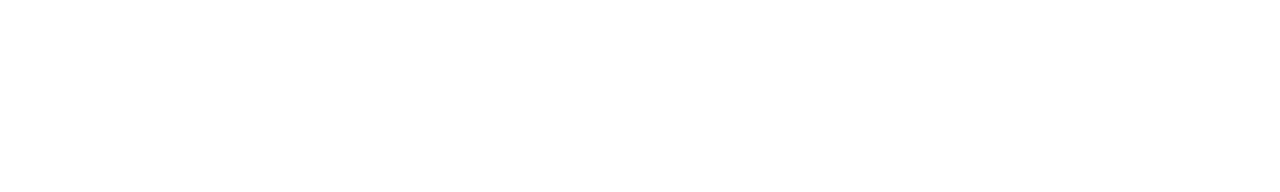
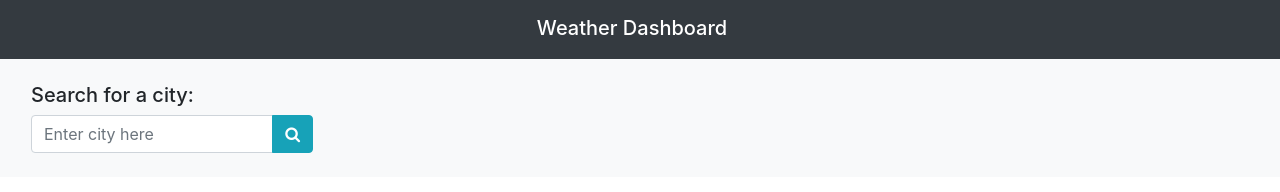
Before and after one commit to DeanoHayne/week-6-weather-dashboard, a plain HTML site: page index.html in a window 1280 px wide. Drawn offline with nearby package versions, Linux system fonts and the light colour scheme; files that its build step writes are made by us from their sources.

Commit message:
set up template

```diff
--- a/index.html
+++ b/index.html
@@ -1,14 +1,45 @@
-<html>
+<!DOCTYPE html>
+<html lang="en">
 
 <head>
+    <meta charset="UTF-8">
+    <meta name="viewport" content="width=device-width, initial-scale=1.0">
+    <meta http-equiv="X-UA-Compatible" content="ie=edge">
     <title>Weather Dashboard</title>
-    <link rel="stylesheet" href="/style.css">
-    <link href="https://cdn.jsdelivr.net/npm/bootstrap@5.1.3/dist/css/bootstrap.min.css" rel="stylesheet"
-        integrity="sha384-1BmE4kWBq78iYhFldvKuhfTAU6auU8tT94WrHftjDbrCEXSU1oBoqyl2QvZ6jIW3" crossorigin="anonymous">
+
+    <script src="https://code.jquery.com/jquery-3.4.1.min.js"></script>
+    <link rel="stylesheet" href="https://stackpath.bootstrapcdn.com/bootstrap/4.3.1/css/bootstrap.min.css"
+        integrity="sha384-ggOyR0iXCbMQv3Xipma34MD+dH/1fQ784/j6cY/iJTQUOhcWr7x9JvoRxT2MZw1T" crossorigin="anonymous">
+    <link rel="stylesheet" href="https://stackpath.bootstrapcdn.com/font-awesome/4.7.0/css/font-awesome.min.css">
+    <link rel="stylesheet" href="Assets/style.css">
+    <script src="https://cdn.jsdelivr.net/npm/moment@2.24.0/moment.min.js"></script>
 </head>
 
 <body>
-    <h1 Weather Dashboard></h1>
+    <!-- As a heading -->
+    <div class="row navbar navbar-dark bg-dark">
+        <div class="col-12 text-center">
+            <h1 class="navbar-brand pb-0 px-0">Weather Dashboard</h1>
+        </div>
+    </div>
+    <!-- Search Bar-->
+    <nav class="navbar navbar-light bg-light">
+        <div class="col-12 col-md-3 bg-light pt-3">
+            <h5>Search for a city:</h5>
+            <form>
+                <div class="form-group input-group">
+                    <input type="text" class="form-control" id="search-city" placeholder="Enter city here">
+                    <div class="input-group-append">
+                        <button class="btn btn-info" type="button" id="search-city-button">
+                            <i class="fa fa-search"></i>
+                        </button>
+                    </div>
+                </div>
+            </form>
+        </div>
+    </nav>
+
+
 
 
 
```
